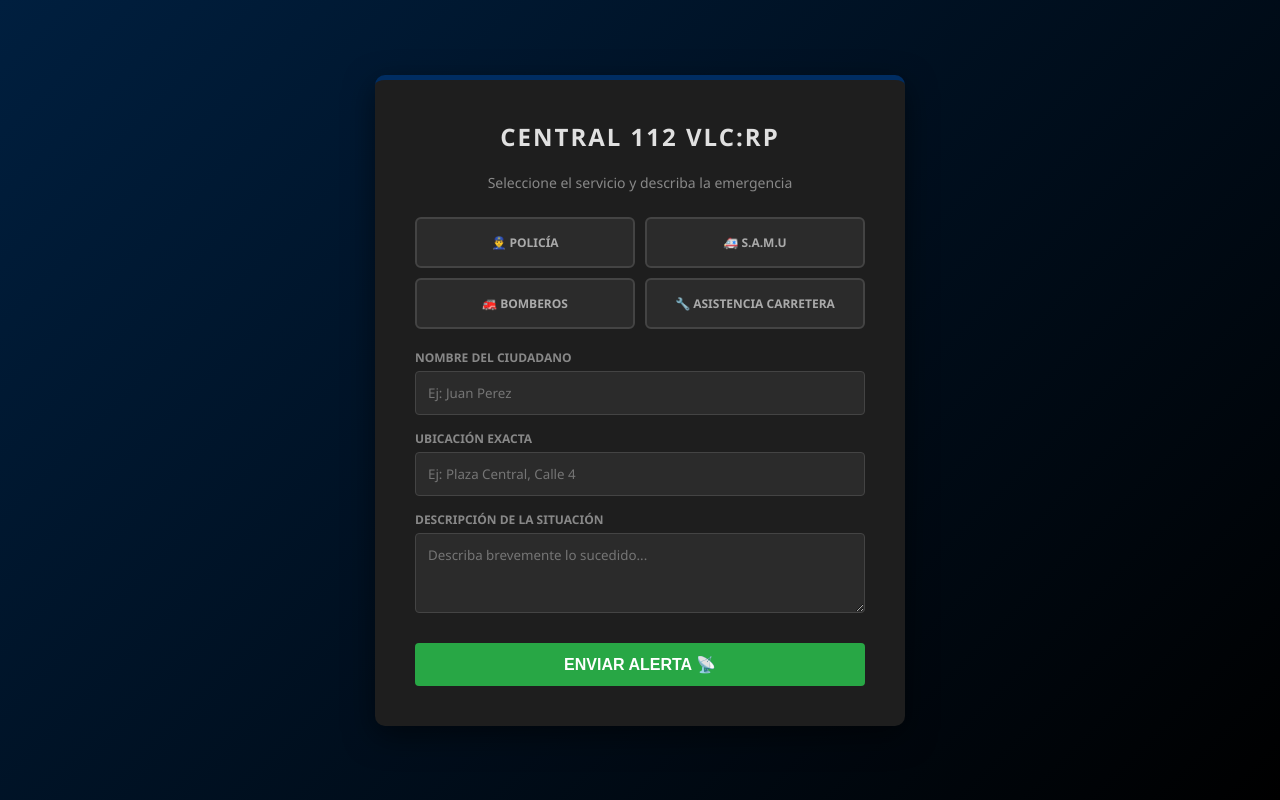
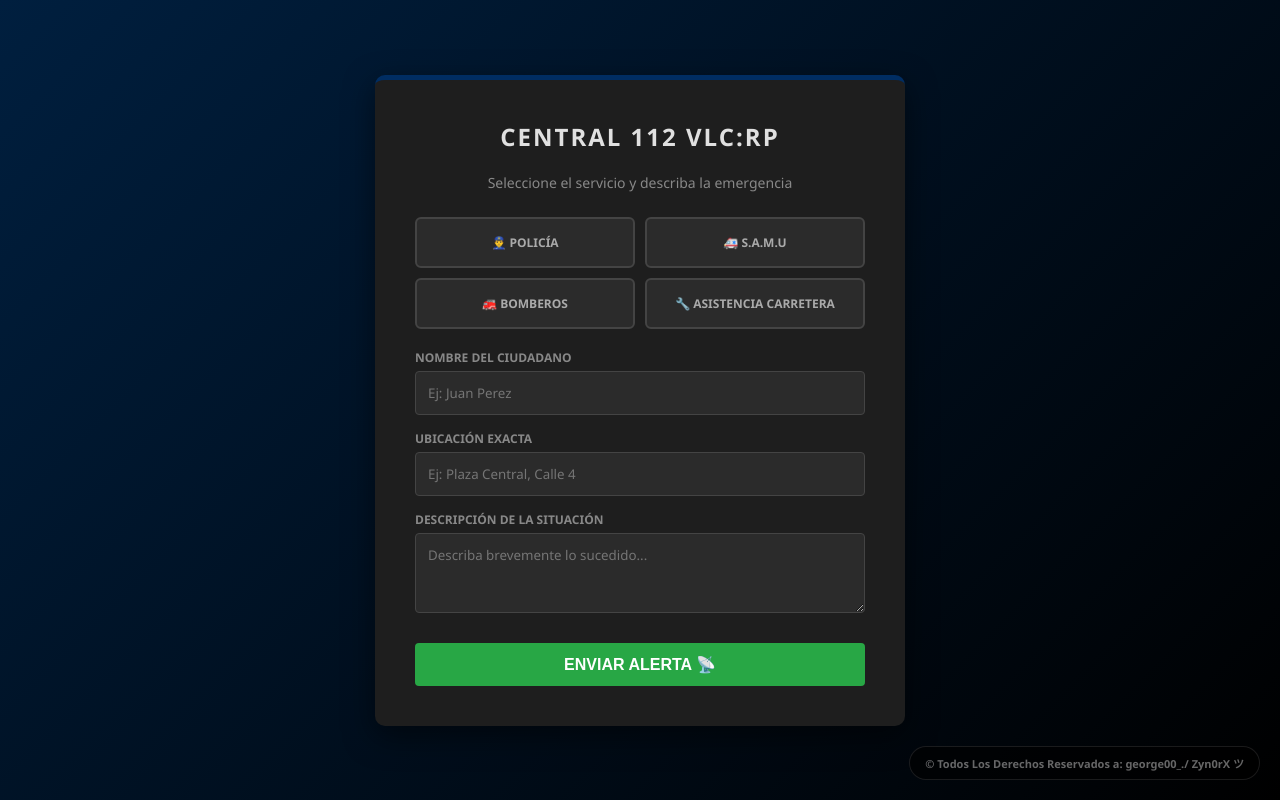
Before and after one commit to George0124-source/Sistema-112-VLC-RP, a plain HTML site: page index.html in a window 1280 px wide. Drawn offline with Linux system fonts and the light colour scheme.

Commit message:
Update index.html

```diff
--- a/index.html
+++ b/index.html
@@ -31,6 +31,7 @@
             display: flex;
             justify-content: center;
             align-items: center;
+            overflow: hidden; /* Evita scroll innecesario */
         }
 
         /* Contenedor Principal */
@@ -43,6 +44,7 @@
             border-top: 5px solid var(--cnp-blue);
             box-shadow: 0 10px 30px rgba(0,0,0,0.5);
             position: relative;
+            z-index: 10;
         }
 
         h2 { margin-top: 0; margin-bottom: 20px; text-transform: uppercase; letter-spacing: 2px; }
@@ -123,6 +125,35 @@
         .notif-success { background: rgba(40, 167, 69, 0.2); color: var(--success); border: 1px solid var(--success); }
         .notif-error { background: rgba(220, 53, 69, 0.2); color: var(--danger); border: 1px solid var(--danger); }
 
+        /* --- BOTÓN DERECHOS DE AUTOR --- */
+        .copyright-badge {
+            position: fixed;
+            bottom: 20px;
+            right: 20px;
+            background: rgba(0, 0, 0, 0.6);
+            padding: 8px 15px;
+            border-radius: 20px;
+            border: 1px solid rgba(255, 255, 255, 0.1);
+            color: rgba(255, 255, 255, 0.4);
+            font-size: 11px;
+            font-weight: bold;
+            cursor: default;
+            transition: all 0.3s ease;
+            user-select: none;
+            z-index: 100;
+            display: flex;
+            align-items: center;
+            gap: 5px;
+        }
+
+        .copyright-badge:hover {
+            background: rgba(0, 45, 98, 0.8); /* Azulito al pasar el mouse */
+            color: white;
+            border-color: var(--accent);
+            transform: translateY(-2px);
+            box-shadow: 0 4px 10px rgba(0,0,0,0.5);
+        }
+
     </style>
 </head>
 <body>
@@ -160,70 +191,61 @@
         <div id="notification" class="notification"></div>
     </div>
 
+    <!-- Botón de Derechos de Autor -->
+    <div class="copyright-badge" title="Development Team">
+        <span>© Todos Los Derechos Reservados a: george00_./ Zyn0rX ツ</span>
+    </div>
+
     <script>
         // --- CONFIGURACIÓN ---
-        // Tu Webhook
         const WEBHOOK_URL = "https://discord.com/api/webhooks/1447737113683562559/R5WwUDWAIwYEoxB6I5ZKIruX3AuIYi_AllPAnVyYbjVNfc7DPliBish9q0GutvwhpMdN";
 
         let currentService = null;
         let serviceColor = null;
         let serviceName = null;
-        let servicePing = ""; // Variable para guardar la mención
+        let servicePing = "";
 
-        // Función para seleccionar servicio
         function selectService(service, element) {
-            // Resetear estilos de todos los botones
             document.querySelectorAll('.service-btn').forEach(btn => {
                 btn.classList.remove('active', 'policia', 'ems', 'bomberos', 'mecanicos');
             });
 
-            // Activar el botón seleccionado
             element.classList.add('active', service);
             currentService = service;
 
-            // Definir Colores, Nombres y Menciones (Pings)
             switch(service) {
                 case 'policia':
-                    serviceColor = 3447003; // Azul Oscuro
+                    serviceColor = 3447003;
                     serviceName = "Policia Nacional/Guardia Civil";
-                    // Ping a Policía
                     servicePing = "<@&1398228126919561216>";
                     document.querySelector('.dispatch-container').style.borderTopColor = "var(--policia)";
                     break;
-
                 case 'ems':
-                    serviceColor = 15158332; // Rojo
+                    serviceColor = 15158332;
                     serviceName = "Servicios Medicos (S.A.M.U)";
-                    // Ping a S.A.M.U
                     servicePing = "<@&1398274968705568878>";
                     document.querySelector('.dispatch-container').style.borderTopColor = "var(--ems)";
                     break;
-
                 case 'bomberos':
-                    serviceColor = 15105570; // Naranja
+                    serviceColor = 15105570;
                     serviceName = "Bomberos";
-                    // Ping a Bomberos
                     servicePing = "<@&1398274299151913061>";
                     document.querySelector('.dispatch-container').style.borderTopColor = "var(--bomberos)";
                     break;
-
                 case 'mecanicos':
-                    serviceColor = 16776960; // Amarillo
+                    serviceColor = 16776960;
                     serviceName = "Asistencia En Carretera";
-                    // Sin ping específico (o añade uno si quieres)
                     servicePing = "";
                     document.querySelector('.dispatch-container').style.borderTopColor = "var(--mecanicos)";
                     break;
             }
         }
 
-        // Función para enviar al Webhook
         function sendAlert() {
             const name = document.getElementById('name').value;
             const location = document.getElementById('location').value;
             const message = document.getElementById('message').value;
 
-            // Validaciones básicas
             if (!currentService) {
                 showNotification("⚠ Por favor, selecciona un servicio (Policía, EMS...)", "error");
                 return;
@@ -233,10 +255,8 @@
                 return;
             }
 
-            // Preparar el Embed de Discord
             const payload = {
                 username: "Central 112 VLC:RP",
-                // AQUÍ SE PONE EL PING FUERA DEL EMBED
                 content: servicePing,
                 avatar_url: "https://media.discordapp.net/attachments/1438632014847672431/1447739898575454290/image.png?ex=6938b859&is=693766d9&hm=08c8e01134179da0d005c82b3a6075dee32392ad7e029b796dd95ee9f8519f25&=&format=png&quality=lossless&width=161&height=161",
                 embeds: [
@@ -245,16 +265,8 @@
                         description: `**Detalles del Aviso:**\n${message}`,
                         color: serviceColor,
                         fields: [
-                            {
-                                name: "👤 Ciudadano",
-                                value: name,
-                                inline: true
-                            },
-                            {
-                                name: "📍 Ubicación",
-                                value: location,
-                                inline: true
-                            }
+                            { name: "👤 Ciudadano", value: name, inline: true },
+                            { name: "📍 Ubicación", value: location, inline: true }
                         ],
                         footer: {
                             text: "Sistema de Alertas 112 • VLC:RP",
@@ -265,7 +277,6 @@
                 ]
             };
 
-            // Enviar petición
             fetch(WEBHOOK_URL, {
                 method: 'POST',
                 headers: { 'Content-Type': 'application/json' },
@@ -274,7 +285,6 @@
             .then(response => {
                 if (response.ok) {
                     showNotification("✅ Alerta enviada correctamente a las unidades.", "success");
-                    // Limpiar formulario
                     document.getElementById('name').value = "";
                     document.getElementById('location').value = "";
                     document.getElementById('message').value = "";
@@ -288,16 +298,12 @@
             });
         }
 
-        // Función auxiliar para notificaciones en pantalla
         function showNotification(text, type) {
             const notif = document.getElementById('notification');
             notif.innerText = text;
             notif.style.display = 'block';
             notif.className = 'notification ' + (type === 'success' ? 'notif-success' : 'notif-error');
-
-            setTimeout(() => {
-                notif.style.display = 'none';
-            }, 5000);
+            setTimeout(() => { notif.style.display = 'none'; }, 5000);
         }
     </script>
 </body>
```
